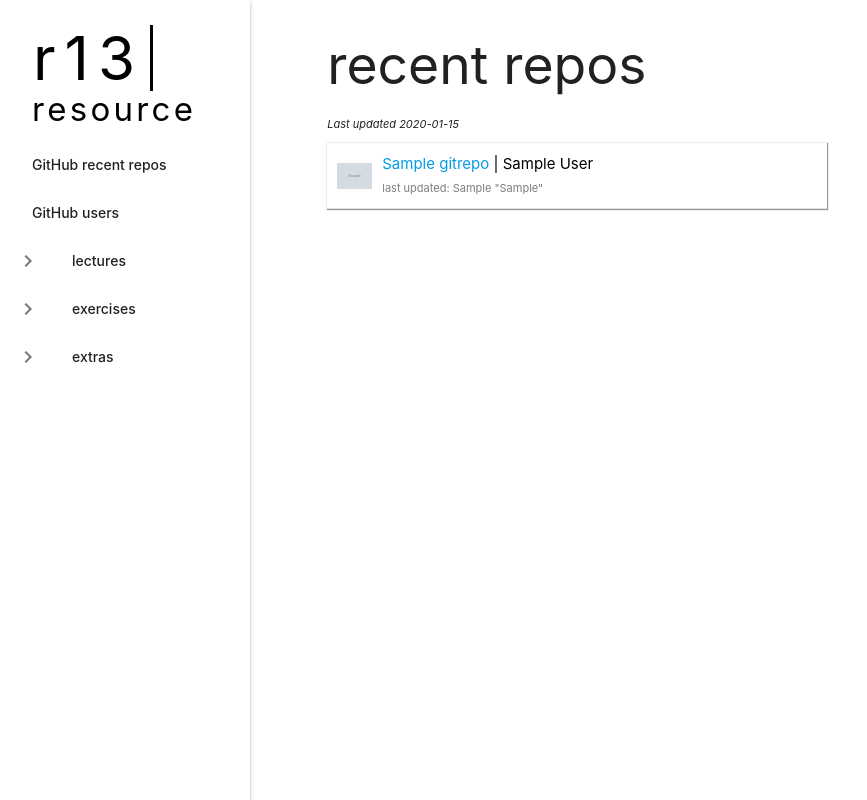
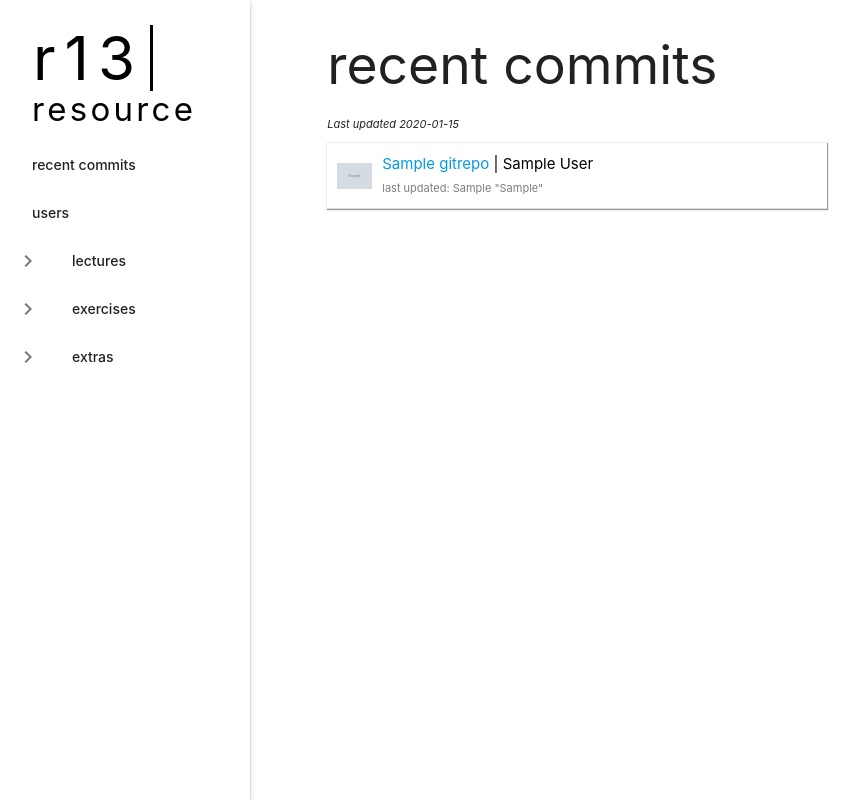
Before and after one commit to chrismartinio/r13resource, a Flask app: page /github-repos in a window 1280 px wide. Shown: the whole page, without its empty margins (0-867 px from the left). Run offline with Flask 2, Linux system fonts and the light colour scheme; tables that the repository leaves empty hold one stand-in row (values such as "Sample post"); grey boxes marked "Sample" are stand-in pictures; some libraries are stand-ins or nearby versions.

Commit message:
events and commits patched, menu

```diff
--- a/app.py
+++ b/app.py
@@ -54,7 +54,7 @@ def add_git_user():
 
     ## Check if user exists on Git
     username = request.json['username']
-    timezone = {'Time-Zone': 'PST8PDT'}
+    timezone = {'Time-Zone': 'America/Los_Angeles'}
     git_data = requests.get(
         f'https://api.github.com/users/{username}/events?per_page=100',
         params=timezone)
--- a/manage.py
+++ b/manage.py
@@ -102,11 +102,12 @@ def update_repos():
 
     # Update users
     users = LocalUser.query.all()
-    timezone = {'Time-Zone':'PST8PDT'}
+    timezone = {'Time-Zone': 'America/Los_Angeles'}
     for user in users:
         username = user.localuser
         git_data = requests.get(
-            f'https://api.github.com/users/{username}/events?per_page=100', params=timezone)
+            f'https://api.github.com/users/{username}/events?per_page=100',
+            params=timezone)
         content = git_data.content
         parsed_json = json.loads(content)
         parse_data(parsed_json)
--- a/templates/base.html
+++ b/templates/base.html
@@ -25,8 +25,8 @@
         </div>
           <h4>resource</h4>
       </a>
-      <li><a class="waves-effect waves-orange main-link" href="/github-repos">GitHub recent repos</a></li>
-      <li><a class="waves-effect waves-orange main-link" href="/github-users">GitHub users</a></li>
+      <li><a class="waves-effect waves-orange main-link" href="/github-repos">recent commits</a></li>
+      <li><a class="waves-effect waves-orange main-link" href="/github-users">users</a></li>
 
       <!-- lectures menu -->
       <li class="no-padding">
--- a/templates/github-repos.html
+++ b/templates/github-repos.html
@@ -1,16 +1,16 @@
 {% extends 'base.html' %}
 
-{% block title %} r13 resource | github repos {% endblock %}
+{% block title %} r13 resource | recent commits {% endblock %}
 
 {% block body %}
 
 <div class="container">
-  <h2>recent repos</h2>
+  <h2>recent commits</h2>
   <p class="time"><i>Last updated {{ timestamp.time }}</i></p>
 
   {% for repo in repos %}
   <div class="repos">
-    <a target="_blank" href="{{ repo.repo_url }}" class="repolink"><img class="gitimg" src="{{ repo.user.owner_avatar }}"">
+    <a target="_blank" href="https://www.github.com/{{ repo.repo_name }}" class="repolink"><img class="gitimg" src="{{ repo.user.owner_avatar }}"">
       <div class="singlerepo">
       <span class=" repo-name">{{ repo.repo_name }}</span>
       <span class="repo-owner">| {{ repo.user.owner_name }}</span><br>
```
Also changed, not shown: data.py (+8 -10 lines), templates/github-users.html (+4 -4 lines).
